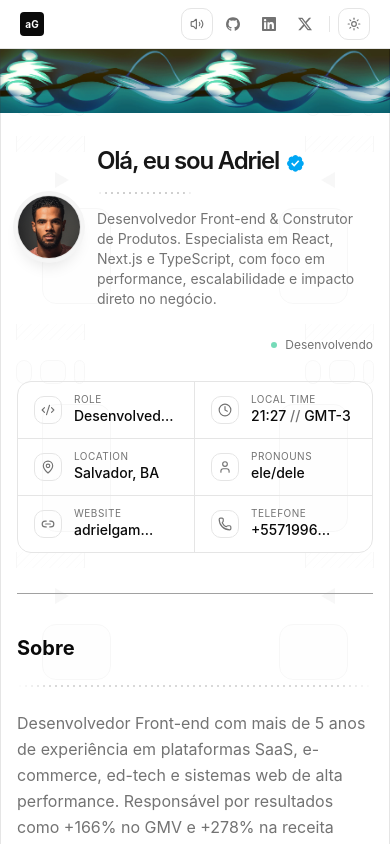
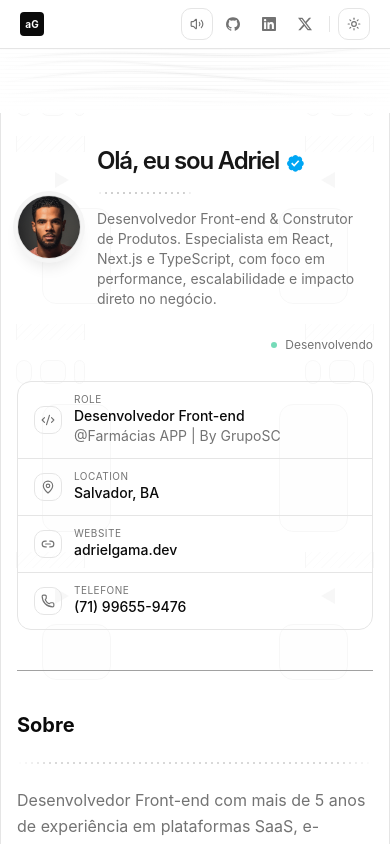
Before and after one commit to adrielgama/adrielgama.dev, a Next.js app: page / in a window 390 px wide. Shown: the top 844 px of the page. Built offline with nearby package versions, Linux system fonts and the light colour scheme.

Commit message:
feat: implement animated banner and refactor banner component for improved visuals

```diff
--- a/src/app/Clientbody.tsx
+++ b/src/app/Clientbody.tsx
@@ -1,6 +1,7 @@
 "use client";
 
-import Image from "next/image";
+import { useEffect, useRef } from "react";
+import { useTheme } from "next-themes";
 import { ThemeProvider } from "@/components/theme-provider";
 import { TooltipProvider } from "@/components/ui/tooltip";
 import { Navbar } from "@/components/navbar";
@@ -25,7 +26,8 @@ export default function ClientBody({
 
           <div className="relative max-w-5xl select-none mx-auto">
             <Navbar />
-            <Banner video="/banner.webm" src="/banner.gif" />
+            <BannerAnimation />
+            {/* <Banner video="/banner.webm" src="/banner.gif" /> */}
             <div className="max-w-5xl mx-auto border-x border-border min-h-screen">
               {children}
             </div>
@@ -37,43 +39,233 @@ export default function ClientBody({
   );
 }
 
-function Banner({
-  src,
-  video,
-  children,
-}: {
-  src?: string;
-  video?: string;
-  children?: React.ReactNode;
-}) {
+// Summed sine waves for organic, non-repeating motion
+function sineSum(
+  x: number,
+  t: number,
+  waves: [number, number, number][],
+): number {
+  return (
+    waves.reduce(
+      (acc, [freq, phase, speed]) =>
+        acc + Math.sin(x * freq * 0.007 + t * speed + phase),
+      0,
+    ) / waves.length
+  );
+}
+
+const RIBBONS: {
+  y: number;
+  amp: number;
+  waves: [number, number, number][];
+}[] = [
+  {
+    y: 0.12,
+    amp: 0.22,
+    waves: [
+      [1.1, 0.0, 0.28],
+      [2.3, 1.2, 0.45],
+      [0.7, 2.4, 0.18],
+    ],
+  },
+  {
+    y: 0.32,
+    amp: 0.19,
+    waves: [
+      [0.9, 1.0, 0.38],
+      [1.8, 2.1, 0.22],
+      [3.1, 0.5, 0.55],
+    ],
+  },
+  {
+    y: 0.52,
+    amp: 0.24,
+    waves: [
+      [1.5, 2.0, 0.21],
+      [0.8, 0.3, 0.5],
+      [2.2, 1.8, 0.32],
+    ],
+  },
+  {
+    y: 0.72,
+    amp: 0.18,
+    waves: [
+      [1.1, 0.5, 0.42],
+      [2.0, 1.7, 0.24],
+      [0.6, 2.9, 0.48],
+    ],
+  },
+  {
+    y: 0.88,
+    amp: 0.14,
+    waves: [
+      [1.3, 1.3, 0.35],
+      [0.5, 0.8, 0.6],
+      [2.8, 2.2, 0.2],
+    ],
+  },
+];
+
+// dark mode: green-teal palette; light mode: near-black ultra-transparent
+const DARK_COLORS = ["#085041", "#0F6E56", "#1D9E75", "#0D5C4A", "#9FE1CB"];
+const DARK_ALPHAS = [0.75, 0.6, 0.65, 0.5, 0.35];
+const LIGHT_ALPHAS = [0.055, 0.04, 0.05, 0.035, 0.025];
+
+function BannerAnimation() {
+  const canvasRef = useRef<HTMLCanvasElement>(null);
+  const { resolvedTheme } = useTheme();
+  const isDark = resolvedTheme !== "light";
+
+  useEffect(() => {
+    const canvas = canvasRef.current;
+    if (!canvas) return;
+    const ctx = canvas.getContext("2d");
+    if (!ctx) return;
+
+    let w = 0,
+      h = 0,
+      animId = 0,
+      t = 0;
+
+    const resize = () => {
+      w = canvas.offsetWidth;
+      h = canvas.offsetHeight;
+      canvas.width = w * devicePixelRatio;
+      canvas.height = h * devicePixelRatio;
+      ctx.setTransform(devicePixelRatio, 0, 0, devicePixelRatio, 0, 0);
+    };
+
+    resize();
+    const ro = new ResizeObserver(resize);
+    ro.observe(canvas);
+
+    const draw = () => {
+      ctx.clearRect(0, 0, w, h);
+
+      RIBBONS.forEach((ribbon, i) => {
+        const pts: [number, number][] = [];
+        for (let xi = 0; xi <= w; xi += 3) {
+          const dy = sineSum(xi, t, ribbon.waves);
+          pts.push([xi, ribbon.y * h + dy * ribbon.amp * h]);
+        }
+
+        const color = isDark ? DARK_COLORS[i] : "#000000";
+        const alpha = isDark ? DARK_ALPHAS[i] : LIGHT_ALPHAS[i];
+
+        // glow halo
+        ctx.save();
+        ctx.globalAlpha = alpha * 0.35;
+        const haloGrad = ctx.createLinearGradient(0, 0, w, 0);
+        haloGrad.addColorStop(0, color + "00");
+        haloGrad.addColorStop(0.15, color);
+        haloGrad.addColorStop(0.85, color);
+        haloGrad.addColorStop(1, color + "00");
+        ctx.beginPath();
+        pts.forEach(([x, y], idx) =>
+          idx === 0 ? ctx.moveTo(x, y) : ctx.lineTo(x, y),
+        );
+        ctx.strokeStyle = haloGrad;
+        ctx.lineWidth = isDark ? h * 0.09 : h * 0.06;
+        ctx.lineJoin = "round";
+        ctx.stroke();
+        ctx.restore();
+
+        // sharp core line
+        ctx.save();
+        ctx.globalAlpha = alpha;
+        const lineGrad = ctx.createLinearGradient(0, 0, w, 0);
+        lineGrad.addColorStop(0, color + "00");
+        lineGrad.addColorStop(0.1, color);
+        lineGrad.addColorStop(0.9, color);
+        lineGrad.addColorStop(1, color + "00");
+        ctx.beginPath();
+        pts.forEach(([x, y], idx) =>
+          idx === 0 ? ctx.moveTo(x, y) : ctx.lineTo(x, y),
+        );
+        ctx.strokeStyle = lineGrad;
+        ctx.lineWidth = isDark ? 1.2 : 0.8;
+        ctx.lineJoin = "round";
+        ctx.stroke();
+        ctx.restore();
+      });
+
+      t += 0.012;
+      animId = requestAnimationFrame(draw);
+    };
+
+    draw();
+
+    return () => {
+      cancelAnimationFrame(animId);
+      ro.disconnect();
+    };
+  }, [isDark]);
+
   return (
     <div
-      className="relative w-full overflow-hidden bg-black"
+      className="relative w-full overflow-hidden bg-background"
       style={{ aspectRatio: "2560 / 423" }}
+      aria-hidden="true"
     >
-      {src && (
-        <Image
-          unoptimized
-          src={src}
-          alt="Banner"
-          fill
-          className="object-cover object-center"
-          priority
-        />
-      )}
-      {video && (
-        <video
-          autoPlay
-          loop
-          muted
-          playsInline
-          poster={src}
-          className="absolute inset-0 hidden md:block w-full h-full object-cover object-center"
-        >
-          <source src={video} type="video/webm" />
-        </video>
-      )}
-      {children}
+      <canvas ref={canvasRef} className="absolute inset-0 w-full h-full" />
+
+      {/* horizontal scanlines */}
+      <div
+        className="absolute inset-0 pointer-events-none"
+        style={{
+          backgroundImage:
+            "repeating-linear-gradient(0deg, transparent, transparent 3px, rgba(0,0,0,0.025) 3px, rgba(0,0,0,0.025) 4px)",
+        }}
+      />
+
+      {/* side vignette */}
+      <div className="absolute inset-0 bg-linear-to-r from-background via-transparent to-background opacity-60" />
+
+      {/* bottom fade into page */}
+      <div className="absolute inset-x-0 bottom-0 h-2/5 bg-linear-to-t from-background to-transparent" />
     </div>
   );
 }
+
+// function Banner({
+//   src,
+//   video,
+//   children,
+// }: {
+//   src?: string;
+//   video?: string;
+//   children?: React.ReactNode;
+// }) {
+//   return (
+//     <div
+//       className="relative w-full overflow-hidden bg-black"
+//       style={{ aspectRatio: "2560 / 423" }}
+//     >
+//       {src && (
+//         <Image
+//           unoptimized
+//           src={src}
+//           alt=""
+//           fill
+//           className="object-cover object-center"
+//           priority
+//           aria-hidden="true"
+//           loading="eager"
+//         />
+//       )}
+//       {video && (
+//         <video
+//           autoPlay
+//           loop
+//           muted
+//           playsInline
+//           poster={src}
+//           className="absolute inset-0 hidden md:block w-full h-full object-cover object-center"
+//         >
+//           <source src={video} type="video/webm" />
+//         </video>
+//       )}
+//       {children}
+//     </div>
+//   );
+// }
--- a/src/app/layout.tsx
+++ b/src/app/layout.tsx
@@ -19,6 +19,7 @@ export const metadata: Metadata = {
     locale: "pt_BR",
     type: "website",
   },
+  alternates: { canonical: DATA.url },
   robots: { index: true, follow: true },
   twitter: {
     title: DATA.name,
--- a/src/app/page.tsx
+++ b/src/app/page.tsx
@@ -64,11 +64,23 @@ function LocalTime() {
   );
 }
 
+const phoneDisplay = "(71) 99655-9476";
+const whatsappHref = "https://wa.me/5571996559476";
+
 const detailItems = [
   {
     icon: Code2,
     label: "role",
     value: `${DATA.work[0].title} @${DATA.work[0].company}`,
+    href: DATA.work[0].href,
+    valueNode: (
+      <span className="flex flex-col">
+        <span>{DATA.work[0].title}</span>
+        <span className="text-muted-foreground font-normal">
+          @{DATA.work[0].company}
+        </span>
+      </span>
+    ),
   },
   {
     icon: Clock,
@@ -95,9 +107,16 @@ const detailItems = [
   {
     icon: Phone,
     label: "Telefone",
-    value: DATA.contact.tel,
-    href: `tel:${DATA.contact.tel}`,
+    value: phoneDisplay,
+    href: whatsappHref,
   },
+];
+
+const mobileDetailItems = [
+  detailItems[0],
+  detailItems[2],
+  detailItems[4],
+  detailItems[5],
 ];
 
 export default function Page() {
@@ -156,27 +175,24 @@ export default function Page() {
                 </div>
 
                 <div className="border border-border rounded-xl overflow-hidden mt-3">
-                  <div className="grid grid-cols-2">
-                    {detailItems.map((item, i) => {
+                  {/* mobile: 1 col, 4 items */}
+                  <div className="grid grid-cols-1 sm:hidden">
+                    {mobileDetailItems.map((item, i) => {
                       const Icon = item.icon;
-                      const isLastRow = i >= detailItems.length - 2;
-                      const isLeftCol = i % 2 === 0;
-
+                      const isLast = i === mobileDetailItems.length - 1;
                       const inner = (
                         <div className="flex items-center gap-3 px-4 py-3 group">
                           <div className="size-7 rounded-lg border border-border flex items-center justify-center shrink-0">
                             <Icon className="size-3.5 text-muted-foreground" />
                           </div>
-
                           <div className="min-w-0">
                             <p className="text-[10px] text-muted-foreground uppercase tracking-wider leading-none mb-0.5">
                               {item.label}
                             </p>
-                            <p className="text-sm font-medium text-foreground truncate">
+                            <p className="text-sm font-medium text-foreground wrap-break-word">
                               {item.valueNode ?? item.value}
                             </p>
                           </div>
-
                           {item.href && (
                             <ArrowUpRight
                               className="size-3 ml-auto opacity-0 group-hover:opacity-50 transition-opacity shrink-0"
@@ -185,7 +201,63 @@ export default function Page() {
                           )}
                         </div>
                       );
+                      return (
+                        <div
+                          key={item.label}
+                          className={!isLast ? "border-b border-border" : ""}
+                        >
+                          {item.href ? (
+                            <Link
+                              href={item.href}
+                              target={
+                                item.href.startsWith("http")
+                                  ? "_blank"
+                                  : undefined
+                              }
+                              rel={
+                                item.href.startsWith("http")
+                                  ? "noopener noreferrer"
+                                  : undefined
+                              }
+                              className="block hover:bg-muted/50 transition-colors"
+                            >
+                              {inner}
+                            </Link>
+                          ) : (
+                            <div>{inner}</div>
+                          )}
+                        </div>
+                      );
+                    })}
+                  </div>
 
+                  {/* desktop: 2 cols, 6 items */}
+                  <div className="hidden sm:grid grid-cols-2">
+                    {detailItems.map((item, i) => {
+                      const Icon = item.icon;
+                      const isLastRow = i >= detailItems.length - 2;
+                      const isLeftCol = i % 2 === 0;
+                      const inner = (
+                        <div className="flex items-center gap-3 px-4 py-3 group">
+                          <div className="size-7 rounded-lg border border-border flex items-center justify-center shrink-0">
+                            <Icon className="size-3.5 text-muted-foreground" />
+                          </div>
+                          <div className="min-w-0">
+                            <p className="text-[10px] text-muted-foreground uppercase tracking-wider leading-none mb-0.5">
+                              {item.label}
+                            </p>
+                            <p className="text-sm font-medium text-foreground wrap-break-word">
+                              {item.valueNode ?? item.value}
+                            </p>
+                          </div>
+                          {item.href && (
+                            <ArrowUpRight
+                              className="size-3 ml-auto opacity-0 group-hover:opacity-50 transition-opacity shrink-0"
+                              aria-label="acess"
+                            />
+                          )}
+                        </div>
+                      );
                       return (
                         <div
                           key={item.label}
@@ -345,7 +417,9 @@ export default function Page() {
               {DATA.skills.map((skill) => (
                 <StaggerItem key={skill.name}>
                   <div className="border bg-background border-border rounded-xl h-8 px-4 flex items-center gap-2">
-                    {skill.icon && <skill.icon className="size-4" />}
+                    {skill.icon && (
+                      <skill.icon className="size-4" aria-label={skill.name} />
+                    )}
                     <span className="text-sm font-medium whitespace-nowrap">
                       {skill.name}
                     </span>
--- a/src/components/side-bento.tsx
+++ b/src/components/side-bento.tsx
@@ -14,7 +14,7 @@ function Side({ align }: { align: "left" | "right" }) {
 
   return (
     <div
-      className={`pointer-events-none fixed top-0 h-full w-[26vw] opacity-30 lg:opacity-100 flex flex-col gap-5 p-4 ${align === "left" ? "left-0" : "right-0"}`}
+      className={`pointer-events-none fixed top-0 h-full w-[26vw] opacity-30 dark:opacity-15 lg:opacity-100 flex flex-col gap-5 p-4 ${align === "left" ? "left-0" : "right-0"}`}
     >
       <BentoBox size="sm" align={inward} />
       <MiniRow align={inward} />
```
